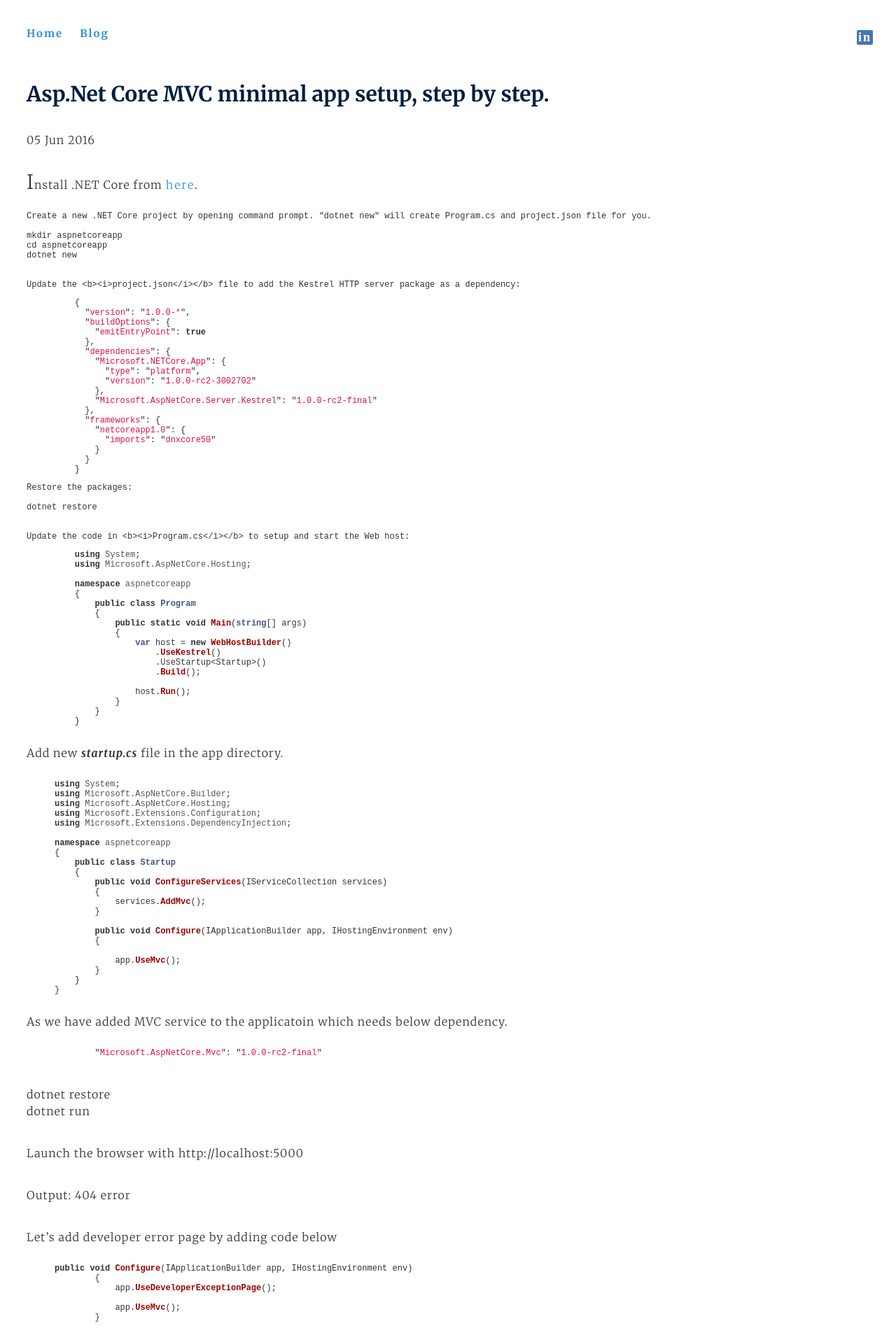
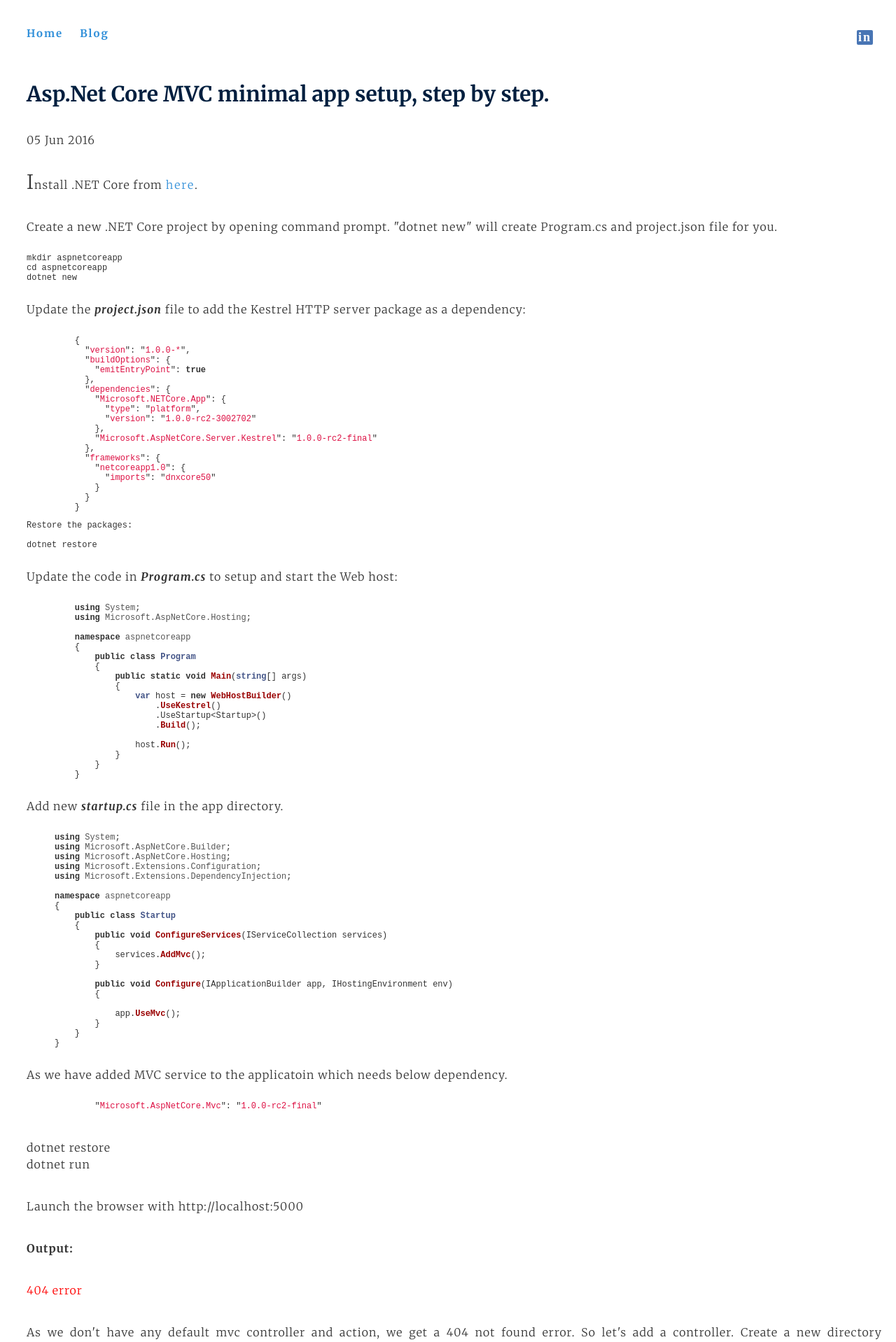
Before and after one commit to srirangamv/srirangamv.github.io, a Jekyll site: the page built from _posts/2016-06-05-aspnetcore-minimalapp.md, in a window 1280 px wide. Shown: the top 1918 px of the page at 70% size. Built offline with Jekyll 4.4.1, drawn with Linux system fonts in a browser that asks for light colours; some of the changed text lies outside the part shown.

Commit message:
added css for post.

```diff
--- a/_posts/2016-06-05-aspnetcore-minimalapp.md
+++ b/_posts/2016-06-05-aspnetcore-minimalapp.md
@@ -4,16 +4,17 @@
 date: 2016-06-05
 ---
 
-<p>Install .NET Core from <a href="https://microsoft.com/net/core" title=".Net Core installer">here</a>.</p>
+<p>Install .NET Core from <a href="https://microsoft.com/net/core" title=".Net Core installer" target="_blank">here</a>.</p>
 
-    Create a new .NET Core project by opening command prompt. "dotnet new" will create Program.cs and project.json file for you.
+<p>Create a new .NET Core project by opening command prompt. "dotnet new" will create Program.cs and project.json file for you.</p>
 
     mkdir aspnetcoreapp
     cd aspnetcoreapp
     dotnet new
 
 
-    Update the <b><i>project.json</i></b> file to add the Kestrel HTTP server package as a dependency:
+<p>Update the <b><i>project.json</i></b> file to add the Kestrel HTTP server package as a dependency:</p>
+
 {% highlight javascript %}
 
     {
@@ -41,7 +42,7 @@
     dotnet restore
 
 
-    Update the code in <b><i>Program.cs</i></b> to setup and start the Web host:
+<p>Update the code in <b><i>Program.cs</i></b> to setup and start the Web host:</p>
 
 {% highlight csharp %}
 
@@ -66,7 +67,7 @@
 
 {% endhighlight %}
 
-Add new <b><i>startup.cs</i></b> file in the app directory.
+<p>Add new <b><i>startup.cs</i></b> file in the app directory.</p>
 
 {% highlight csharp %}
 
@@ -95,7 +96,7 @@
 
 {% endhighlight %}
 
-As we have added MVC service to the applicatoin which needs below dependency.
+<p>As we have added MVC service to the applicatoin which needs below dependency.</p>
 
 {% highlight javascript %}
 
@@ -108,40 +109,15 @@
 
 Launch the browser with http://localhost:5000
 
-Output:
+<b>Output:</b>
+<p class="error">
 404 error
+</p>
 
- Let's add developer error page by adding code below
 
-{% highlight csharp %}
+<p>As we don't have any default mvc controller and action, we get a 404 not found error. So let's add a controller.
 
-public void Configure(IApplicationBuilder app, IHostingEnvironment env)
-        {
-            app.UseDeveloperExceptionPage();
-
-            app.UseMvc();
-        }
-
-{% endhighlight %}
-
-add below dependency
-{% highlight javascript %}
-
-"Microsoft.AspNetCore.Diagnostics": "1.0.0-rc2-final",
-
-{% endhighlight %}
-
-dotnet restore
-dotnet build
-dotnet run
-
-http://localhost:5000
-
-404 error
-
-As we don't have any default mvc controller and action, we get a 404 not found error. So let's add a controller.
-
-Create a new directory "Controllers" in app directory. And add new <b><i>ProductsController.cs</i></b> in Controllers folder.
+Create a new directory "Controllers" in app directory. And add new <b><i>ProductsController.cs</i></b> in Controllers folder.</p>
 
 {% highlight csharp %}
 
@@ -184,7 +160,7 @@
 
 {% endhighlight %}
 
-also create a new directory "Models" and add new <b><i>Product.cs</i></b> in the new folder "Models".
+<p>also create a new directory "Models" and add new <b><i>Product.cs</i></b> in the new folder "Models".</p>
 
 {% highlight csharp %}
 
@@ -204,7 +180,8 @@
 
 Launch the browser with  http://localhost:5000/api/products
 
-Output:
+<b>Output:</b>
+<p class="output">
 products.json
 
 {% highlight javascript %}
@@ -212,10 +189,12 @@
 [{"id":1221,"name":"aaa","price":120.0},{"id":1222,"name":"vvv","price":122.0},{"id":1223,"name":"nnn","price":123.0}]
 
 {% endhighlight %}
+</p>
 
 Launch the browser with http://localhost:5000/api/products/1100
 
-Output:
+<b>Output:</b>
+<p class="output">
 1100.json
 
 {% highlight javascript %}
@@ -223,8 +202,9 @@
 {"id":1100,"name":"zzz","price":124.0}
 
 {% endhighlight %}
+</p>
 
-We have successfully created a Web API controller. Now let's add <b><i>HomeController.cs</i></b> to Controller folder.
+<p>We have successfully created a Web API controller. Now let's add <b><i>HomeController.cs</i></b> to Controller folder.</p>
 
 {% highlight csharp %}
 
@@ -248,9 +228,13 @@
 
 Launch the browser with http://localhost:5000/home (OR) http://localhost:5000/home/hello
 
+<b>Output:</b>
+<p class="error">
 404 error
+</p>
 
-Let's add route definition to <b><i>StartUp.cs</i></b>.
+
+<p>Let's add route definition to <b><i>StartUp.cs</i></b>. </p>
 
 {% highlight csharp %}
 
@@ -272,12 +256,12 @@
 
 Launch the browser with http://localhost:5000/home
 
-Output:
+<b>Output:</b>
+<p class="output">
+Hello from aspnetcore...
+</p>
 
-Hello from aspnetcore...
-
-
-Let's add another action with a view to <b><i>HomeController.cs</i></b> as shown below.
+<p>Let's add another action with a view to <b><i>HomeController.cs</i></b> as shown below.</p>
 
 {% highlight csharp %}
 
@@ -305,11 +289,12 @@
 
 Now launch the browser with http://localhost:5000/home/index
 
-Output:
+<b>Output:</b>
+<p class="error">
+Internal Server Error...
+</p>
 
-Internal Server Error...
-
-Add developer error page to <b><i>StartUp.cs</i></b> as below.
+<p>Add developer error page to <b><i>StartUp.cs</i></b> as below.</p>
 
 {% highlight csharp %}
 
@@ -327,7 +312,7 @@
 
 {% endhighlight %}
 
-also add below dependency to <b><i>project.json</i></b> file.
+<p>also add below dependency to <b><i>project.json</i></b> file.</p>
 
 {% highlight javascript %}
 
@@ -340,8 +325,8 @@
 
 Launch the browser with http://localhost:5000/home/index
 
-Output:
-
+<b>Output:</b>
+<p class="error">
 An unhandled exception occurred while processing the request.
 
 InvalidOperationException: The view 'Index' was not found. The following locations were searched:
@@ -349,9 +334,9 @@
  /Views/Shared/Index.cshtml
 
 Microsoft.AspNetCore.Mvc.ViewEngines.ViewEngineResult.EnsureSuccessful(IEnumerable`1 originalLocations)
+</p>
 
-
-Now add the view for HomeController's Index action.
+<p>Now add the view for HomeController's Index action.</p>
 
 Create folder Views in the app directory. And add new <b><i>_ViewStart.cshtml</i></b> file.
 
@@ -362,7 +347,7 @@
 }
 {% endhighlight %}
 
-Create new folder Shared inside Views folder and add new file <b><i>_Layout.cshtml</i></b>.
+<p>Create new folder Shared inside Views folder and add new file <b><i>_Layout.cshtml</i></b>.</p>
 
 {% highlight html %}
 
@@ -380,7 +365,7 @@
 
 {% endhighlight %}
 
-Create another folder Home inside Views folder and add <b><i>Index.cshtml</i></b> file.
+<p>Create another folder Home inside Views folder and add <b><i>Index.cshtml</i></b> file.</p>
 
 {% highlight html %}
 
@@ -399,7 +384,8 @@
 
 Launch the browser with http://localhost:5000/home/index
 
-Output:
+<b>Output:</b>
+<p class="error">
 An unhandled exception occurred while processing the request.
 
 InvalidOperationException: The view 'Index' was not found. The following locations were searched:
@@ -407,10 +393,9 @@
  /Views/Shared/Index.cshtml
 
 Microsoft.AspNetCore.Mvc.ViewEngines.ViewEngineResult.EnsureSuccessful(IEnumerable`1 originalLocations)
+</p>
 
-
-
-Update <b><i>Program.cs</i></b> to setup Root directory for the app.
+<p>Update <b><i>Program.cs</i></b> to setup Root directory for the app.</p>
 
 {% highlight csharp %}
 
@@ -443,17 +428,17 @@
 
 Launch the browser with http://localhost:5000/home/index
 
-Output:
-
+<b>Output:</b>
+<p class="error">
 An unhandled exception occurred while processing the request.
 
 InvalidOperationException: The Razor page '/Views/Home/Index.cshtml' failed to compile. Ensure that your application's project.json sets the 'preserveCompilationContext' compilation property.
 
 Microsoft.AspNetCore.Mvc.Razor.Internal.DefaultRoslynCompilationService.Compile(RelativeFileInfo fileInfo, String compilationContent)
+</p>
 
 
-
-Update <b><i>project.json</i></b> file to add above property.
+<p>Update <b><i>project.json</i></b> file to add above property.</p>
 
 {% highlight javascript %}
 
@@ -485,13 +470,13 @@
 
 Launch the browser with http://localhost:5000/home/index
 
-Output:
-
+<b>Output:</b>
+<p class="output">
 Index
 
 Hello from our View Template!
+</p>
 
+<p>Now we have setup webapi and basic mvc controller with a view for ASp.Net Core application.
 
-Now we have setup webapi and basic mvc controller with a view for ASp.Net Core application.
-
-Please find the complete code at <a href="https://github.com/vwtt/aspnetcoreminapp" title="code download path">here<a>.
+Please find the complete code at <a href="https://github.com/vwtt/aspnetcoreminapp" title="code download path">here<a>.</p>
--- a/css/style.css
+++ b/css/style.css
@@ -231,6 +231,15 @@
     font-size: 16px;
 }
 
+.output{
+   font-size:75%;
+}
+
+.error{
+   color:red;
+   font-size:75%;
+}
+
 /* Media Queries */
 @media screen and (max-width: 1024px) {
    .hs-outer {
```
